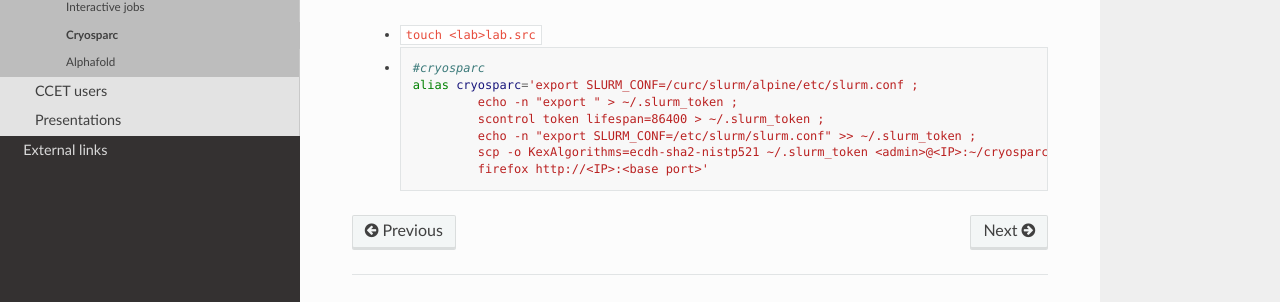
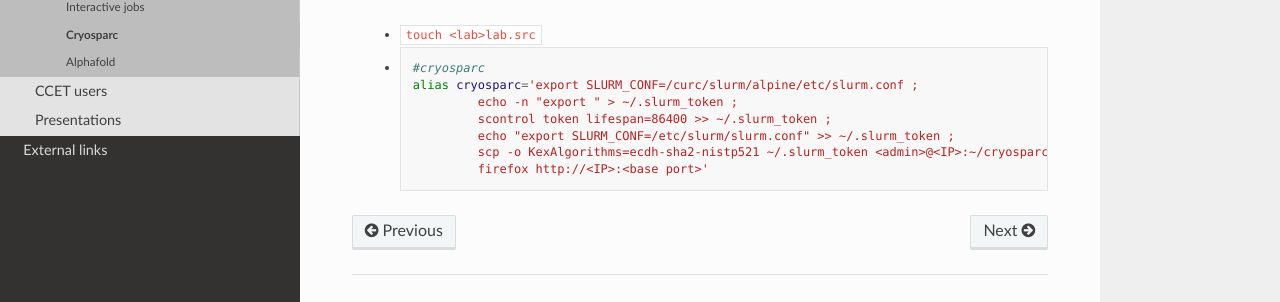
Before and after one commit to CU-BioKEM/user-guide, a Sphinx documentation site: the page built from docs/source/processing/using_software/cryosparc.rst, in a window 1280 px wide and 900 px high, scrolled down 4685 px. Shown: the part 520-822 px from the top of the window. Built offline with Sphinx 7.4.7 and the Read the Docs theme 2.0.0, drawn with Linux system fonts in a browser that asks for light colours.

Commit message:
cryoparc done

```diff
--- a/docs/source/processing/using_software/cryosparc.rst
+++ b/docs/source/processing/using_software/cryosparc.rst
@@ -285,7 +285,7 @@
         #cryosparc
         alias cryosparc='export SLURM_CONF=/curc/slurm/alpine/etc/slurm.conf ;
                  echo -n "export " > ~/.slurm_token ;
-                 scontrol token lifespan=86400 > ~/.slurm_token ;
-                 echo -n "export SLURM_CONF=/etc/slurm/slurm.conf" >> ~/.slurm_token ;
+                 scontrol token lifespan=86400 >> ~/.slurm_token ;
+                 echo "export SLURM_CONF=/etc/slurm/slurm.conf" >> ~/.slurm_token ;
                  scp -o KexAlgorithms=ecdh-sha2-nistp521 ~/.slurm_token <admin>@<IP>:~/cryosparc_setup/export_tok$
                  firefox http://<IP>:<base port>'
```
